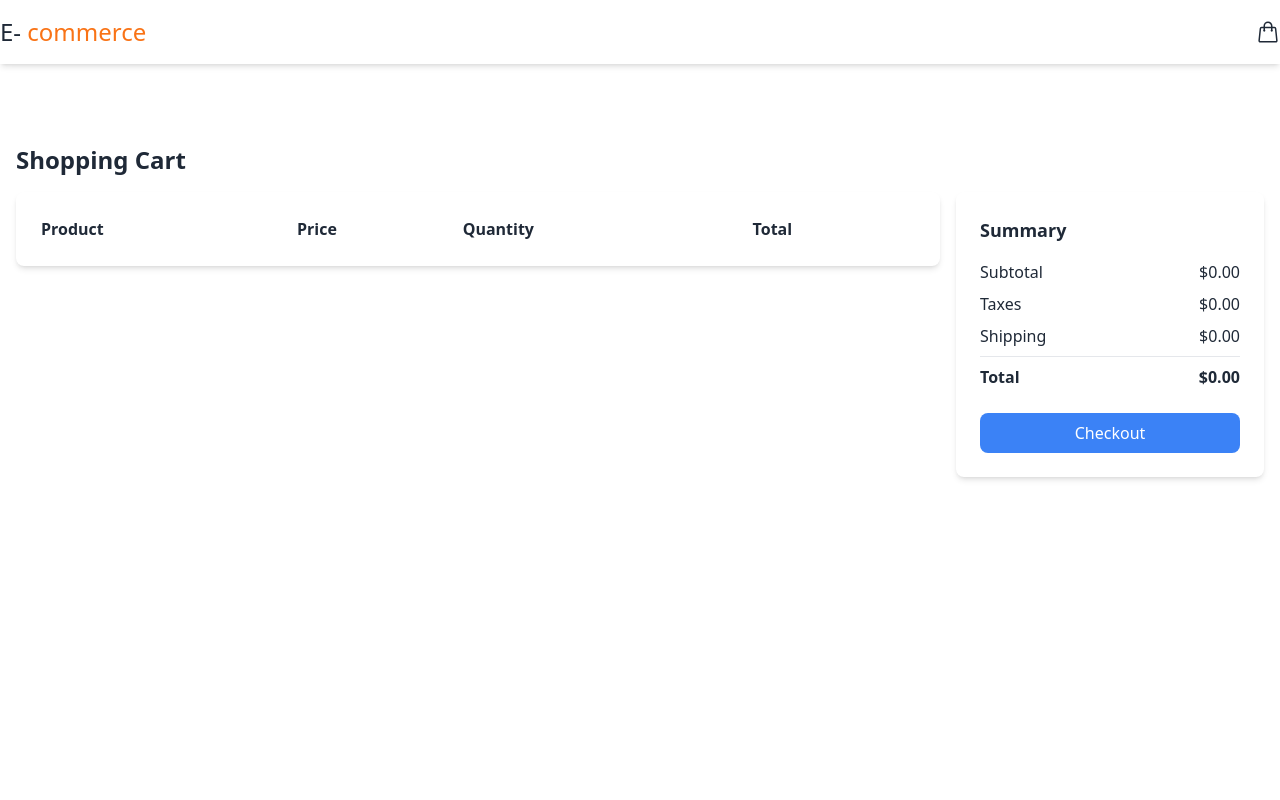
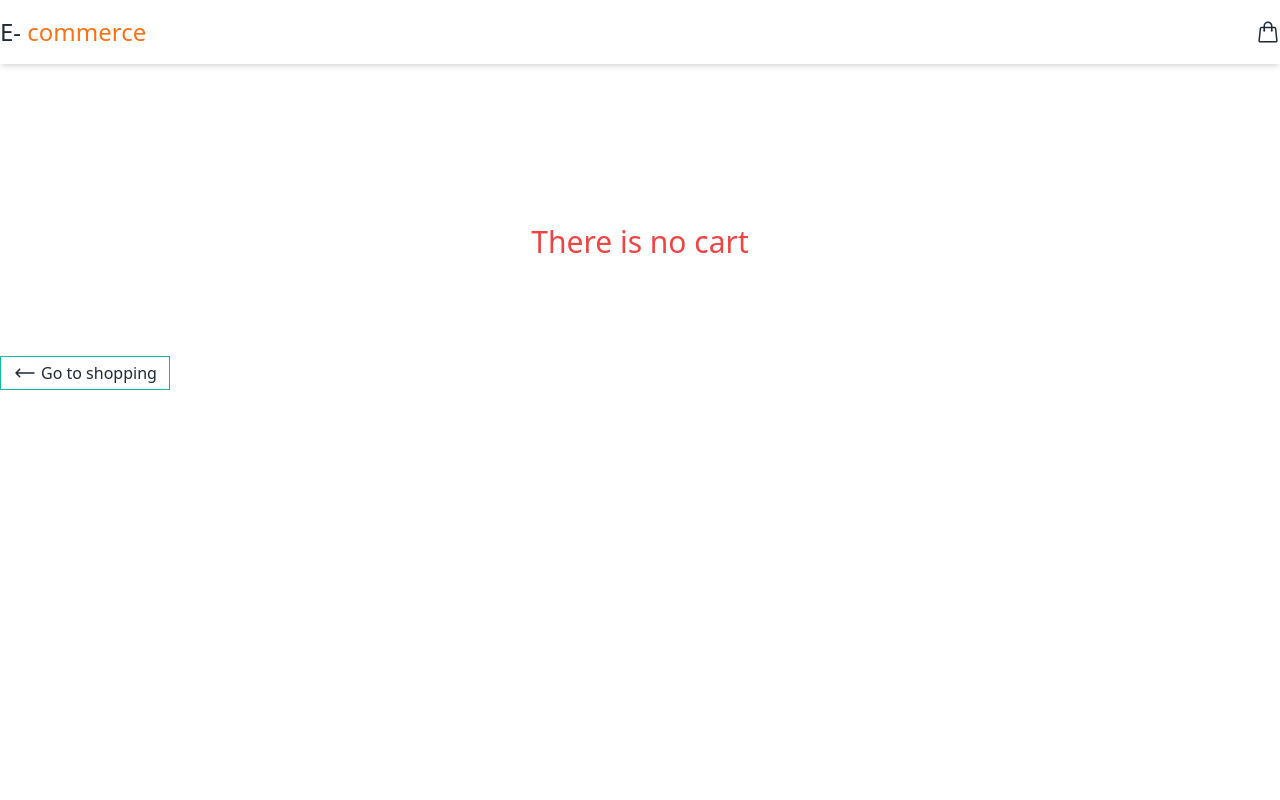
Before and after one commit to Thuraitun/e-commerce, a React (Vite) app: page /cart in a window 1280 px wide. Shown: the top 800 px of the page. Built offline with nearby package versions, Linux system fonts and the light colour scheme.

Commit message:
added go to shopping

```diff
--- a/src/Pages/Cart/Cart.jsx
+++ b/src/Pages/Cart/Cart.jsx
@@ -1,5 +1,5 @@
 import { useEffect, useState } from "react";
-import { useNavigate } from "react-router-dom";
+import { Link, useNavigate } from "react-router-dom";
 
 const Cart = () => {
   const navigate = useNavigate()
@@ -54,11 +54,33 @@ const Cart = () => {
     navigate('/cart')
   }
 
+  const handleRemove = (id) => {
+    const updatedCart = carts.filter(item => item.id !== id)
+    localStorage.setItem('cart', JSON.stringify(updatedCart));
+    navigate('/cart')
+  }
+
+  if(!carts.length) {
+    return (<div className="min-h-[950px] my-40 ">
+        <div className="text-center text-red-500 text-3xl">
+          There is no cart
+        </div>
+        <div className="flex my-24">
+          <Link to="/" className="py-1 px-3 border border-teal-500 flex space-x-1">
+            <svg xmlns="http://www.w3.org/2000/svg" fill="none" viewBox="0 0 24 24" strokeWidth={1.5} stroke="currentColor" className="w-6 h-6">
+              <path strokeLinecap="round" strokeLinejoin="round" d="M6.75 15.75 3 12m0 0 3.75-3.75M3 12h18" />
+            </svg>
+            <span className="">Go to shopping</span>
+          </Link>
+        </div>
+      </div>)
+  }
+
   return (
     <div className="min-h-[850px] py-20">
       <div className="container mx-auto px-4">
         <h1 className="text-2xl font-semibold mb-4">Shopping Cart</h1>
-          <div className="flex flex-col md:flex-row gap-4">
+        <div className="flex flex-col md:flex-row gap-4">
           <div className="md:w-3/4">
             <div className="bg-white rounded-lg shadow-md p-6 mb-4">
               <table className="w-full">
@@ -68,6 +90,7 @@ const Cart = () => {
                     <th className="text-left font-semibold">Price</th>
                     <th className="text-left font-semibold">Quantity</th>
                     <th className="text-left font-semibold">Total</th>
+                    <th className="text-left font-semibold"></th>
                   </tr>
                 </thead>
                 <tbody>
@@ -99,6 +122,13 @@ const Cart = () => {
                           </div>
                         </td>
                         <td className="py-4">${(cart?.price * cart?.quantity).toFixed(2)}</td>
+                        <td className="py-4">
+                          <button onClick={() => handleRemove(cart?.id)} className="">
+                            <svg xmlns="http://www.w3.org/2000/svg" fill="none" viewBox="0 0 24 24" strokeWidth={1.5} stroke="currentColor" className="w-4 h-4 text-red-500">
+                              <path strokeLinecap="round" strokeLinejoin="round" d="m14.74 9-.346 9m-4.788 0L9.26 9m9.968-3.21c.342.052.682.107 1.022.166m-1.022-.165L18.16 19.673a2.25 2.25 0 0 1-2.244 2.077H8.084a2.25 2.25 0 0 1-2.244-2.077L4.772 5.79m14.456 0a48.108 48.108 0 0 0-3.478-.397m-12 .562c.34-.059.68-.114 1.022-.165m0 0a48.11 48.11 0 0 1 3.478-.397m7.5 0v-.916c0-1.18-.91-2.164-2.09-2.201a51.964 51.964 0 0 0-3.32 0c-1.18.037-2.09 1.022-2.09 2.201v.916m7.5 0a48.667 48.667 0 0 0-7.5 0" />
+                            </svg>
+                          </button>
+                        </td>
                       </tr>
                     ))}
 
@@ -132,6 +162,14 @@ const Cart = () => {
             </div>
           </div>
         </div>
+        <div className="flex my-6">
+          <Link to="/" className="py-1 px-3 border border-teal-500 flex space-x-1">
+            <svg xmlns="http://www.w3.org/2000/svg" fill="none" viewBox="0 0 24 24" strokeWidth={1.5} stroke="currentColor" className="w-6 h-6">
+              <path strokeLinecap="round" strokeLinejoin="round" d="M6.75 15.75 3 12m0 0 3.75-3.75M3 12h18" />
+            </svg>
+            <span className="">Go to shopping</span>
+          </Link>
+        </div>
       </div>
     </div>
   );
```
